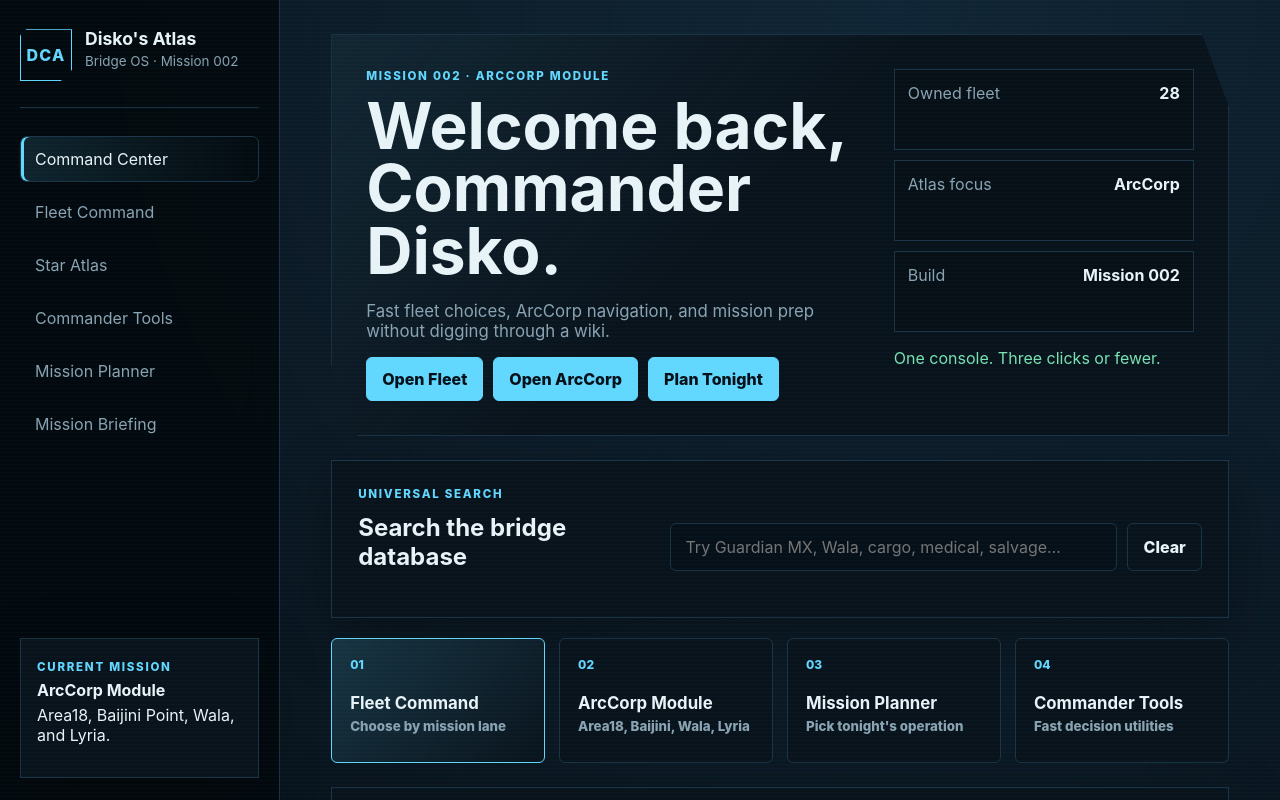
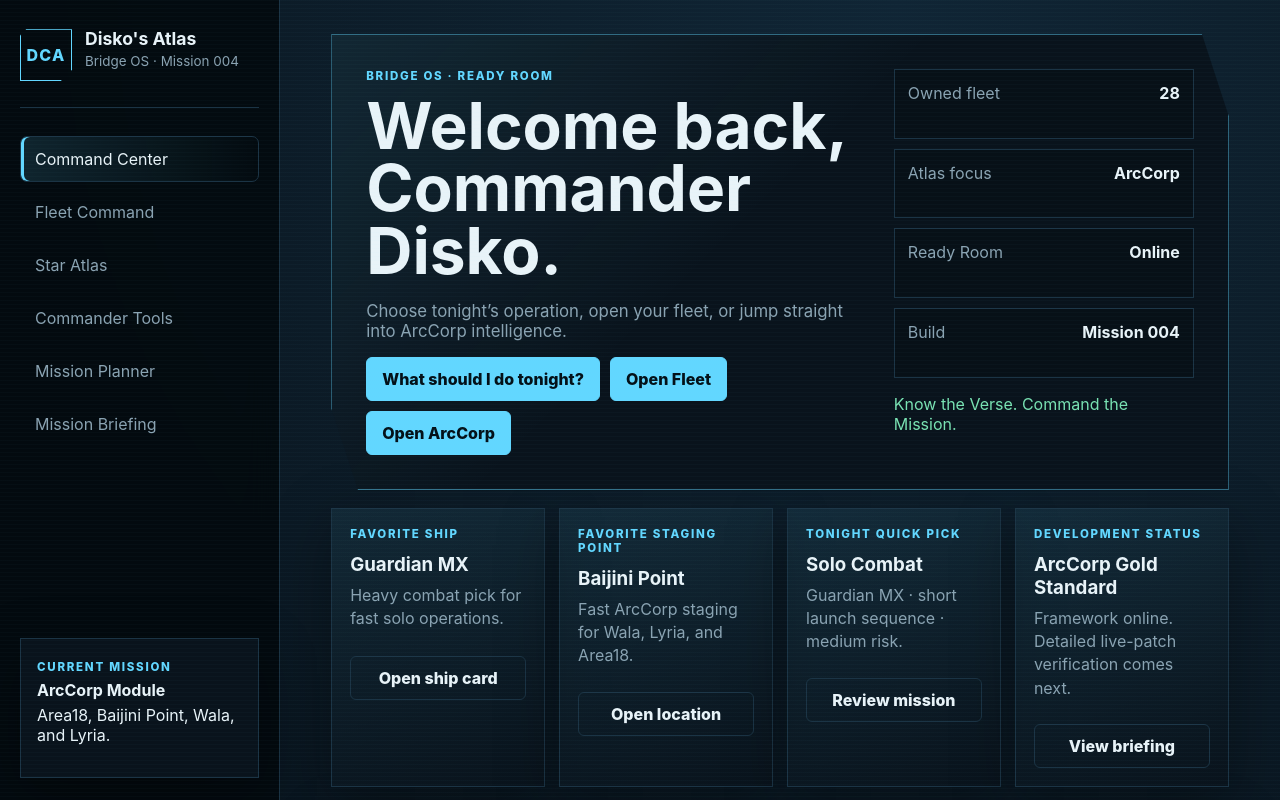
Before and after one commit to Disko19/diskos-commanders-atlas, a plain HTML site: page index.html in a window 1280 px wide. Shown: the top 800 px of the page. Drawn offline with Linux system fonts and the light colour scheme.

Commit message:
Mission 004 - Ready Room

```diff
--- a/assets/css/styles.css
+++ b/assets/css/styles.css
@@ -23,3 +23,10 @@ button{cursor:pointer;border:1px solid var(--accent);background:var(--accent);co
 .mission-output{margin-top:16px;padding:20px;border:1px solid var(--line);background:#07111a}.mission-output .ship-pills{display:flex;gap:8px;flex-wrap:wrap;margin:14px 0}.mission-output .ship-pills span{padding:7px 9px;border:1px solid var(--line);color:var(--accent)}.timeline{list-style:none;padding:0;margin:0}.timeline li{display:grid;grid-template-columns:110px 1fr;gap:16px;padding:14px 0;border-bottom:1px solid var(--line)}.timeline strong{color:var(--accent)}.timeline span{color:var(--muted)}footer{color:var(--muted);text-align:center;padding-top:30px;font-size:.8rem}
 @media(max-width:1100px){.app-shell{grid-template-columns:1fr}.sidebar{position:static;height:auto}.nav{grid-template-columns:repeat(3,1fr)}.sidebar-card{position:static}.hero,.search-panel,.split-layout{grid-template-columns:1fr}.quick-grid{grid-template-columns:repeat(2,1fr)}.card-grid{grid-template-columns:repeat(2,1fr)}.sticky{position:static}}
 @media(max-width:650px){main{padding:18px}.sidebar{padding:18px}.nav{grid-template-columns:1fr 1fr}.hero{padding:24px;clip-path:none}.quick-grid,.card-grid,.tool-grid{grid-template-columns:1fr}.section-heading{align-items:flex-start;flex-direction:column}.timeline li{grid-template-columns:1fr;gap:4px}}
+
+.ready-grid{display:grid;grid-template-columns:repeat(4,minmax(0,1fr));gap:14px;margin-top:18px}
+.ready-card{padding:18px;border:1px solid var(--line);background:linear-gradient(160deg,rgba(98,215,255,.08),var(--panel));box-shadow:var(--shadow)}
+.ready-card h3{margin:10px 0 8px}.ready-card p:not(.eyebrow){color:var(--muted);min-height:48px;line-height:1.45}
+.ready-card button{width:100%;margin-top:8px}.ready-room{border-color:rgba(98,215,255,.45)}
+@media(max-width:1100px){.ready-grid{grid-template-columns:repeat(2,1fr)}}
+@media(max-width:650px){.ready-grid{grid-template-columns:1fr}}
--- a/assets/js/app.js
+++ b/assets/js/app.js
@@ -151,4 +151,38 @@
   }
   searchInput.addEventListener("input", runSearch);
   byId("clearSearch").addEventListener("click", () => {searchInput.value="";searchResults.innerHTML="";searchInput.focus();});
+
+  // Ready Room shortcuts
+  document.querySelectorAll("[data-open-ship]").forEach(button => {
+    button.addEventListener("click", () => {
+      document.getElementById("fleet")?.scrollIntoView({behavior:"smooth"});
+      setTimeout(() => showShip(button.dataset.openShip), 350);
+    });
+  });
+
+  document.querySelectorAll("[data-open-location]").forEach(button => {
+    button.addEventListener("click", () => {
+      document.getElementById("atlas")?.scrollIntoView({behavior:"smooth"});
+      setTimeout(() => showLocation(button.dataset.openLocation), 350);
+    });
+  });
+
+  const tonightChoices = [
+    {mission:"Solo Combat", headline:"Solo Combat", summary:"Guardian MX · fast launch · medium risk."},
+    {mission:"Salvage", headline:"Solo Salvage", summary:"Vulture · steady payout · low crew requirement."},
+    {mission:"Cargo", headline:"Cargo Run", summary:"Cutlass Black or Hull B · route planning required."},
+    {mission:"Exploration", headline:"Exploration", summary:"Corsair or Zeus Mk II ES · flexible pace."},
+    {mission:"Medical", headline:"Medical Support", summary:"C8R Pisces · quick response · short session friendly."}
+  ];
+  let tonightIndex = 0;
+  const tonightButton = document.getElementById("tonightButton");
+  tonightButton?.addEventListener("click", () => {
+    tonightIndex = (tonightIndex + 1) % tonightChoices.length;
+    const choice = tonightChoices[tonightIndex];
+    document.getElementById("tonightHeadline").textContent = choice.headline;
+    document.getElementById("tonightSummary").textContent = choice.summary;
+    showMission(choice.mission);
+    document.getElementById("planner")?.scrollIntoView({behavior:"smooth"});
+  });
+
 })();
--- a/index.html
+++ b/index.html
@@ -4,7 +4,7 @@
   <meta charset="utf-8">
   <meta name="viewport" content="width=device-width, initial-scale=1">
   <meta name="theme-color" content="#08131d">
-  <title>Disko's Commander's Atlas · Mission 002</title>
+  <title>Disko's Commander's Atlas · Mission 004</title>
   <link rel="stylesheet" href="assets/css/styles.css">
 </head>
 <body>
@@ -15,7 +15,7 @@
         <div class="brand-mark">DCA</div>
         <div>
           <h1>Disko's Atlas</h1>
-          <p>Bridge OS · Mission 002</p>
+          <p>Bridge OS · Mission 004</p>
         </div>
       </div>
 
@@ -36,23 +36,51 @@
     </aside>
 
     <main>
-      <section class="hero" id="command">
+      <section class="hero ready-room" id="command">
         <div class="hero-copy">
-          <p class="eyebrow">Mission 002 · ArcCorp Module</p>
+          <p class="eyebrow">Bridge OS · Ready Room</p>
           <h2>Welcome back, Commander Disko.</h2>
-          <p>Fast fleet choices, ArcCorp navigation, and mission prep without digging through a wiki.</p>
+          <p>Choose tonight’s operation, open your fleet, or jump straight into ArcCorp intelligence.</p>
           <div class="hero-actions">
+            <button id="tonightButton">What should I do tonight?</button>
             <button data-jump="fleet">Open Fleet</button>
             <button data-jump="atlas">Open ArcCorp</button>
-            <button data-jump="planner">Plan Tonight</button>
           </div>
         </div>
         <div class="status-console">
           <div><span>Owned fleet</span><strong id="fleetCount">—</strong></div>
           <div><span>Atlas focus</span><strong>ArcCorp</strong></div>
-          <div><span>Build</span><strong>Mission 002</strong></div>
-          <p>One console. Three clicks or fewer.</p>
+          <div><span>Ready Room</span><strong>Online</strong></div>
+          <div><span>Build</span><strong>Mission 004</strong></div>
+          <p>Know the Verse. Command the Mission.</p>
         </div>
+      </section>
+
+      <section class="ready-grid" aria-label="Ready Room status">
+        <article class="ready-card">
+          <p class="eyebrow">Favorite ship</p>
+          <h3>Guardian MX</h3>
+          <p>Heavy combat pick for fast solo operations.</p>
+          <button class="secondary" data-open-ship="Guardian MX">Open ship card</button>
+        </article>
+        <article class="ready-card">
+          <p class="eyebrow">Favorite staging point</p>
+          <h3>Baijini Point</h3>
+          <p>Fast ArcCorp staging for Wala, Lyria, and Area18.</p>
+          <button class="secondary" data-open-location="Baijini Point">Open location</button>
+        </article>
+        <article class="ready-card">
+          <p class="eyebrow">Tonight quick pick</p>
+          <h3 id="tonightHeadline">Solo Combat</h3>
+          <p id="tonightSummary">Guardian MX · short launch sequence · medium risk.</p>
+          <button class="secondary" data-jump="planner">Review mission</button>
+        </article>
+        <article class="ready-card">
+          <p class="eyebrow">Development status</p>
+          <h3>ArcCorp Gold Standard</h3>
+          <p>Framework online. Detailed live-patch verification comes next.</p>
+          <button class="secondary" data-jump="briefing">View briefing</button>
+        </article>
       </section>
 
       <section class="search-panel" aria-labelledby="searchLabel">
@@ -92,7 +120,7 @@
       <section class="panel" id="atlas">
         <div class="section-heading">
           <div><p class="eyebrow">Star Atlas</p><h2>ArcCorp Operations</h2></div>
-          <span class="badge">Mission 002</span>
+          <span class="badge">Mission 004</span>
         </div>
         <div class="split-layout">
           <div id="locationGrid" class="card-grid locations"></div>
@@ -124,7 +152,7 @@
 
       <section class="panel" id="briefing">
         <div class="section-heading">
-          <div><p class="eyebrow">Mission Briefing</p><h2>Mission 002 — ArcCorp Module</h2></div>
+          <div><p class="eyebrow">Mission Briefing</p><h2>Mission 004 — Ready Room</h2></div>
           <span class="badge">Production build</span>
         </div>
         <ol class="timeline">
```
Also changed, not shown: 1 other file.
